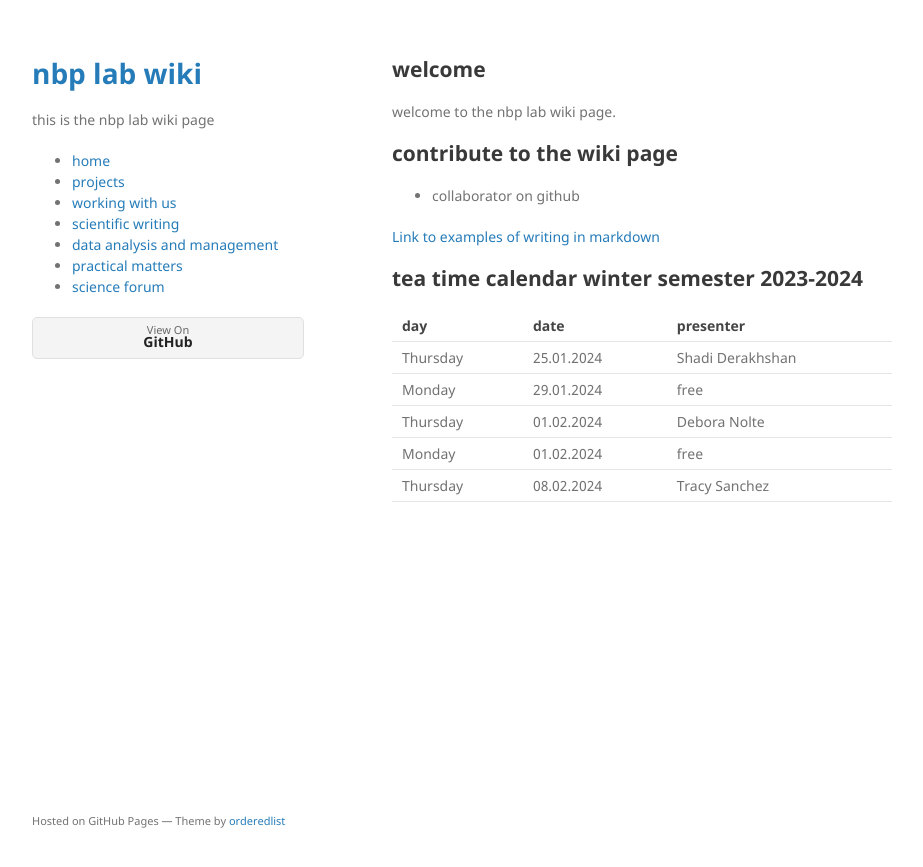
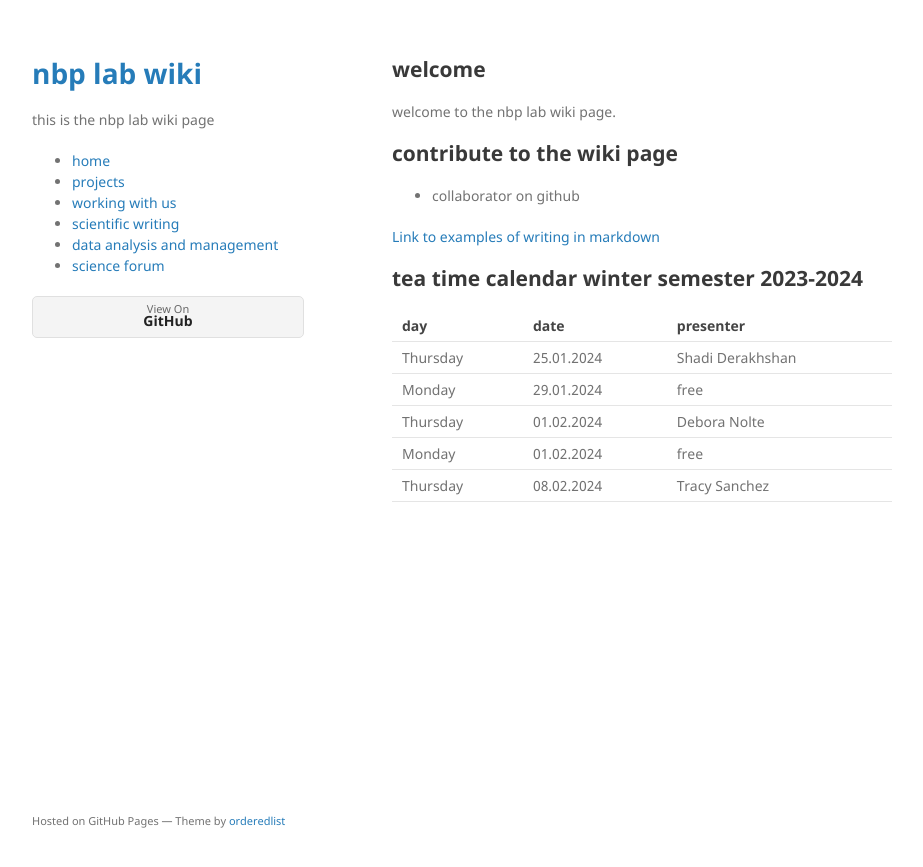
Before and after one commit to comco23/comco23.github.io, a Jekyll site: the page built from index.md, in a window 1280 px wide. Shown: the top 867 px of the page, without its empty margins (178-1101 px from the left). Built offline with Jekyll 4.4.1, drawn with Linux system fonts in a browser that asks for light colours.

Commit message:
made changes

```diff
--- a/_includes/navigation.html
+++ b/_includes/navigation.html
@@ -6,7 +6,6 @@
             <li><a href="{{ "/collaboration" | relative_url }}">working with us</a></li>
             <li><a href="{{ "/writing" | relative_url }}">scientific writing</a></li>
             <li><a href="{{ "/data" | relative_url }}">data analysis and management</a></li>
-            <li><a href="{{ "/practical" | relative_url }}">practical matters</a></li>
             <li><a href="{{ "/forum" | relative_url }}">science forum</a></li>
             <!-- Add more navigation items as needed -->
           </ul>
```
Also changed, not shown: practical.md (deleted, +0 -3 lines).
